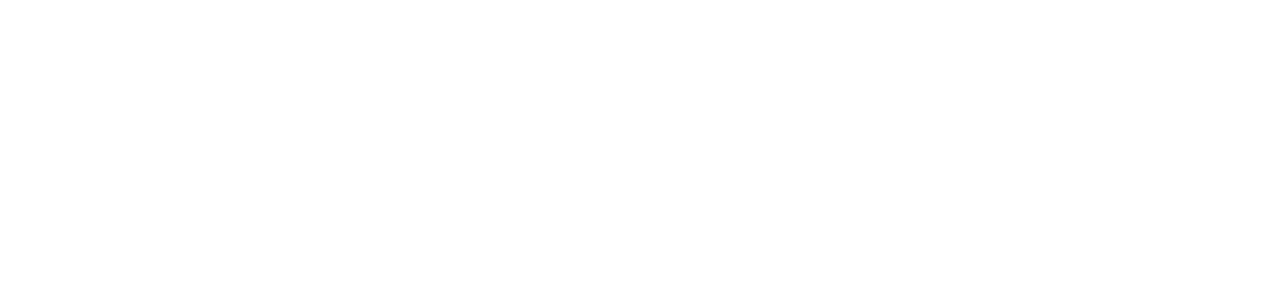
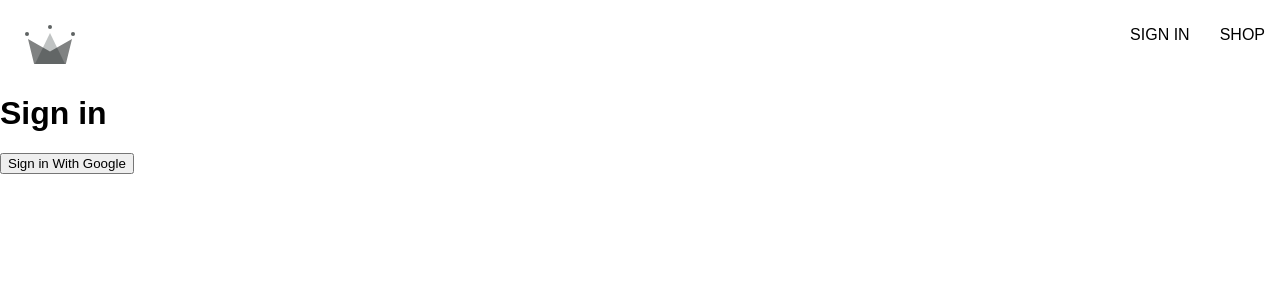
Before and after one commit to carlosrenatohr/crwn-store, a React (Create React App) app: page /sign-in in a window 1280 px wide. Before the commit this address had no page. Shown: the top 300 px of the page. Built offline with nearby package versions, Linux system fonts and the light colour scheme; a web font is replaced by a local one.

Commit message:
feat(storage): Add Firebase + Sign in component init

```diff
--- a/package.json
+++ b/package.json
@@ -6,6 +6,7 @@
     "@testing-library/jest-dom": "^5.16.5",
     "@testing-library/react": "^13.3.0",
     "@testing-library/user-event": "^13.5.0",
+    "firebase": "^9.9.2",
     "react": "^18.2.0",
     "react-dom": "^18.2.0",
     "react-router-dom": "6",
--- a/src/App.js
+++ b/src/App.js
@@ -1,6 +1,7 @@
 import { Routes, Route} from 'react-router-dom';
 import Navigation from "./routes/navigation/navigation.component";
 import Home from "./routes/home/home.component";
+import SignIn from "./routes/sign-in/sign-in.component";
 
 const Shop = () => {
   return <h1>This is the shop</h1>;
@@ -12,6 +13,7 @@
       <Route path="/" element={<Navigation />} >
         <Route index element={<Home />} />
         <Route path="shop" element={<Shop />} />
+        <Route path="sign-in" element={<SignIn />} />
       </Route>
 
     </Routes>
--- a/src/routes/navigation/navigation.component.jsx
+++ b/src/routes/navigation/navigation.component.jsx
@@ -11,6 +11,9 @@
                 <CrwnLogo className="logo"/>
             </Link>
             <div className="nav-links-container">
+                <Link className="nav-link" to="/sign-in">
+                    SIGN IN
+                </Link>
                 <Link className="nav-link" to="/shop">
                     SHOP
                 </Link>
--- /dev/null
+++ b/src/routes/sign-in/sign-in.component.jsx
@@ -0,0 +1,18 @@
+import { signInWithGooglePopup } from '../../utils/firebase/firebase.utils';
+
+const SignIn = () => {
+
+    const logGoogleUser = async () => {
+        const response = await signInWithGooglePopup();
+        console.log(response);
+    }
+
+    return(
+        <div>
+            <h1>Sign in</h1>
+            <button onClick={logGoogleUser}>Sign in With Google</button>
+        </div>
+    );
+}
+
+export default SignIn;
--- /dev/null
+++ b/src/utils/firebase/firebase.utils.js
@@ -0,0 +1,22 @@
+import { initializeApp } from 'firebase/app';
+import { getAuth, signInWithRedirect, signInWithPopup, GoogleAuthProvider } from 'firebase/auth';
+
+const firebaseConfig = {
+    apiKey: "AIzaSyB-6hb_vw4ZRYM5ccW72uA7ew43HLfTM_g",
+    authDomain: "crw-react-store.firebaseapp.com",
+    projectId: "crw-react-store",
+    storageBucket: "crw-react-store.appspot.com",
+    messagingSenderId: "276888917332",
+    appId: "1:276888917332:web:f020c4de005800331be4c1"
+  };
+
+  // Initialize Firebase
+  const firebaseApp = initializeApp(firebaseConfig);
+  const provider = new GoogleAuthProvider();
+
+  provider.setCustomParameters({
+    prompt: "select_account"
+  });
+
+  export const auth = getAuth();
+  export const signInWithGooglePopup = () => signInWithPopup(auth, provider);
```
Also changed, not shown: 1 other file (tests, documents, lock files or other folders).
